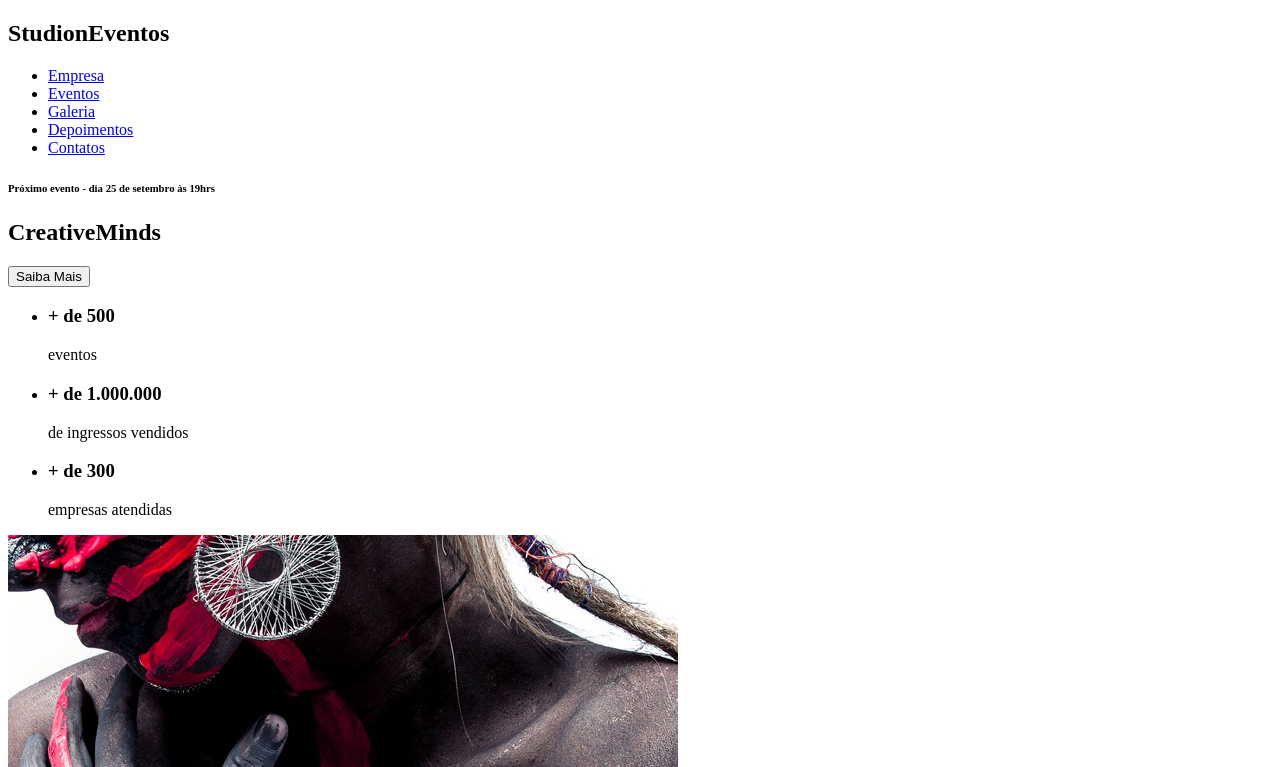
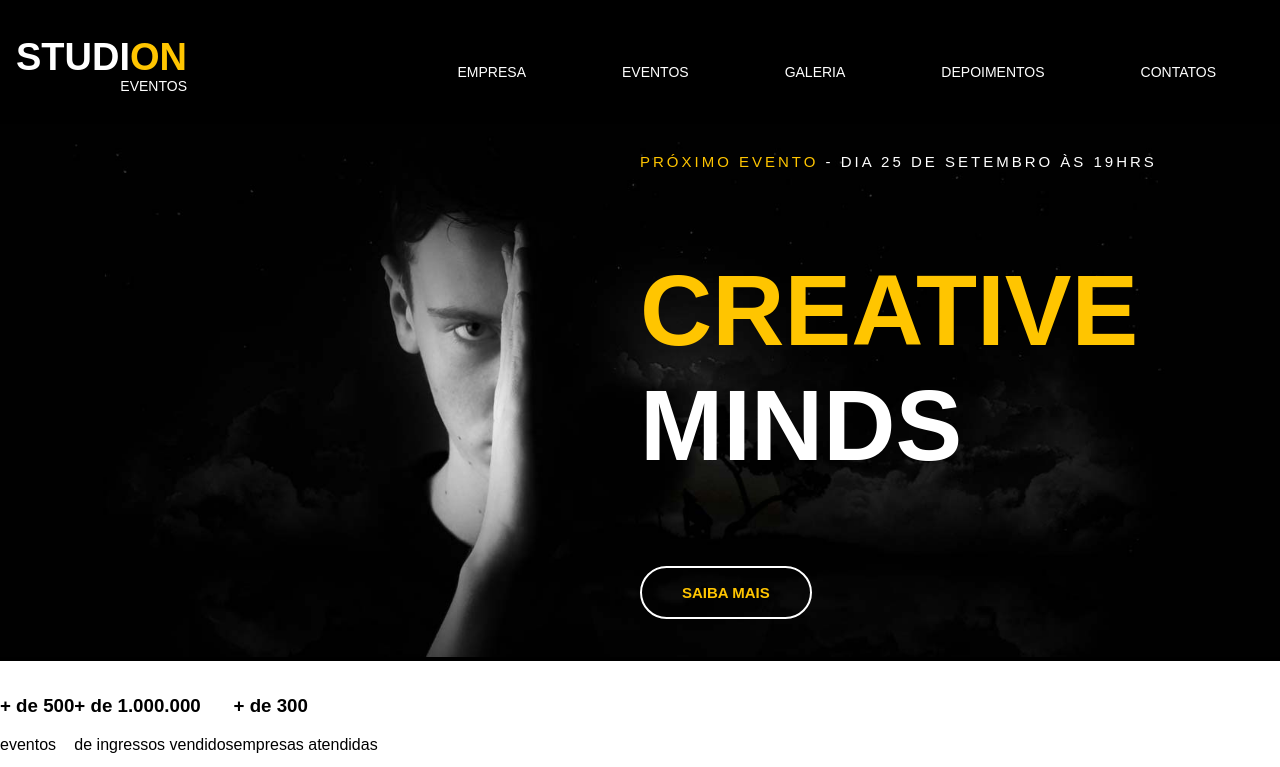
Before and after one commit to ivamorim/studion, a website: page src/index.html in a window 1280 px wide. Shown: the top 767 px of the page. Drawn offline with Linux system fonts and the light colour scheme.

Commit message:
feat(header): implemented header styles

```diff
--- a/src/index.html
+++ b/src/index.html
@@ -5,13 +5,18 @@
     <meta charset="UTF-8">
     <meta http-equiv="X-UA-Compatible" content="IE=edge">
     <meta name="viewport" content="width=device-width, initial-scale=1.0">
+    <link rel="stylesheet" href="style.css">
     <title>Estudos</title>
 </head>
 
 <body>
-    <nav>
-        <h1>Studi<span>on</span><span>Eventos<span></h1>
-        <ul>
+    <nav class="navbar">
+        <h1 class="logo-studion">
+            Studi<span class="copy--primary">on</span>
+            <span class="logo-studion_subtitle">Eventos<span>
+
+            </h1>
+        <ul class="navbar_links">
             <li>
                 <a href="#empresa">
                     Empresa
@@ -44,9 +49,15 @@
     <header>
         <div id="slider">
             <div class="slider">
-                <h6><span>Próximo evento</span> - dia 25 de setembro às 19hrs</h6>
-                <h2><span>Creative</span>Minds</h2>
-                <button>Saiba Mais</button>
+                <img class="slide__background-image"
+                src="./images/banner.jpg"
+                alt="Studion Banner"
+                />
+                <div class="slide__copy">]
+                    <h6><span class="copy--primary">Próximo evento</span> - dia 25 de setembro às 19hrs</h6>
+                    <h2><span class="copy--primary">Creative</span>Minds</h2>
+                    <button class="btn btn--slide">Saiba Mais</button>
+                </div>
             </div>
 
         </div>
--- /dev/null
+++ b/src/style.css
@@ -0,0 +1,142 @@
+@import url ('https://fonts.googleapis.com/css2? family = Montserrat:wght@300; 400; 700; &display=swap');
+
+
+* {
+  box-sizing: border-box;
+}
+
+:root {
+
+    font-family: 'Montserrat', sans-serif;
+    font-size: 16px;
+    --color-primmary: #ffc500;
+    --default-padding: 1rem;
+}
+
+body {
+    margin: 0;
+    padding-top: 7.75rem;
+}
+
+ul {
+    display: flex;
+    list-style: none;
+    padding-left: 0;
+}
+
+
+.navbar {
+    position: fixed;
+    z-index: 1;
+    display: grid;
+    grid-template-columns: 1fr 9fr;
+    align-items: center;
+    top: 0;
+    left: 0;
+
+    width: 100vw;
+    height: 7.75rem;
+    padding: 0 1rem;
+
+    background-color: #000; /* vermelho / verde / azul / transparencia -0 - f */
+    color: #fff;
+}
+.navbar_links {
+    justify-self: end;
+}
+
+.navbar_links a {
+    font-weight: 300;
+    color: #fff;
+    text-decoration: none;
+}
+
+.navbar_links li {
+    font-size: 0.875rem;
+    margin: 3rem;
+    text-transform: uppercase;
+}
+
+.navbar_links a:hover {
+    color: var(--color-primmary);
+}
+
+.logo-studion {
+    font-size: 2.375rem;
+    font-weight: 900;
+    line-height: 1ch; /* relativa ao tamanho da altura do glifo 0 da font */
+    text-transform: uppercase;
+    text-align: right;
+}
+
+.logo-studion_subtitle {
+    font-size: .875rem;
+    font-weight: 300;
+    }
+
+.copy--primary {
+    color: var(--color-primmary);
+}
+
+#slider {
+    background-color: #000;
+    /*background-image: url('./images/banner.jpg');
+    background-size: cover;
+    background-repeat: no-repeat;
+    background-position: center;*/
+    color: #fff;
+}
+.slide {
+    position: relative;
+    height: calc(100vh - 7.75rem);
+}
+
+.slide__background-image {
+    width: 100%;
+    height: 100%;
+    object-fit: cover;
+    object-position: center;
+}
+
+.slide__copy {
+position: absolute;
+top: 6.25rem;
+left: 50vw;
+}
+
+.slide__copy h6 {
+font-size: .9375rem;
+font-weight: 400;
+text-transform: uppercase;
+letter-spacing: .1875rem;
+}
+
+.slide__copy h2 {
+    font-size: 6.25rem;
+    text-transform: uppercase;
+}
+
+.slide__copy h2 span {
+    display: block;
+}
+
+.btn {
+    cursor: pointer;
+    padding: 1rem 2.5rem;
+    border: .125rem solid #fff;
+    border-radius: 5rem;
+    color: var(--color-primmary);
+    background: unset;
+    font-size: .9375rem;
+    font-weight: 700;
+    text-transform: uppercase;
+    transition: 0.3s all ease;
+}
+
+.btn:hover,
+.btn:active,
+.btn:focus {
+border-color: var(--color-primmary);
+background-color: var(--color-primmary);
+color: #000;
+}
```
